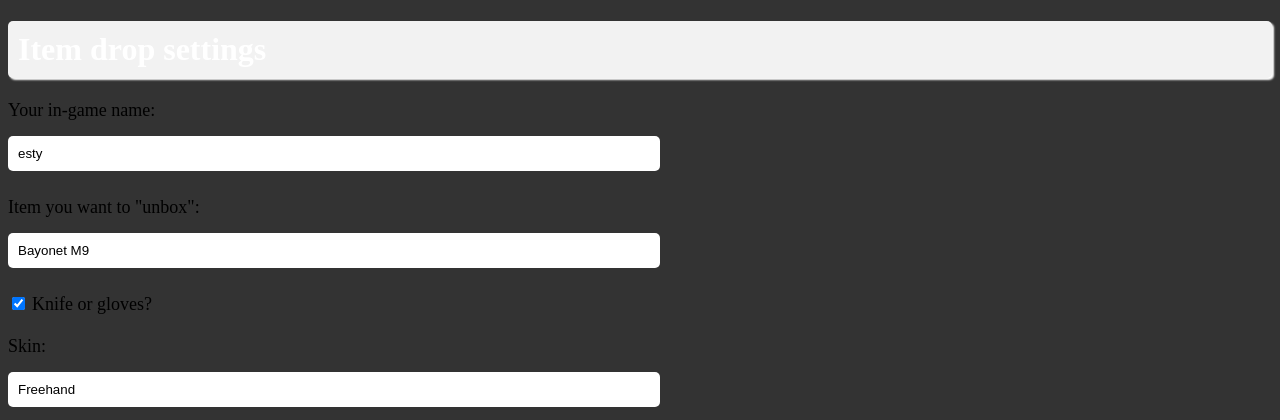
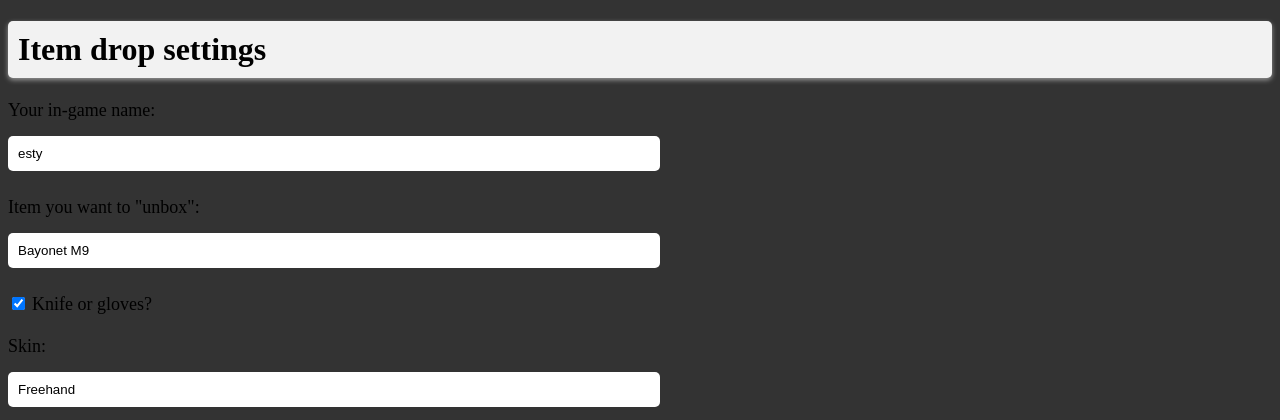
Before and after one commit to esteban-cz/esteban-cz.github.io, a PHP site: page / in a window 1280 px wide. Shown: the top 420 px of the page. Run offline with PHP 8.4, Linux system fonts and the light colour scheme.

Commit message:
Update index.css

```diff
--- a/css/index.css
+++ b/css/index.css
@@ -12,11 +12,11 @@
 }
 
 h1 {
-    background-color: #f2f2f2;
-    color: white;
-    padding: 10px;
-    border-radius: 5px;
-    box-shadow: 2px 2px 2px white;
+    background-color: #f2f2f2 !important;
+    color: #000 !important;
+    border-radius: 5px !important;
+    padding: 10px !important;
+    box-shadow: 0px 2px 5px rgba(255, 255, 255, 0.5) !important;
 }
 
 input[type='text'] {
```
